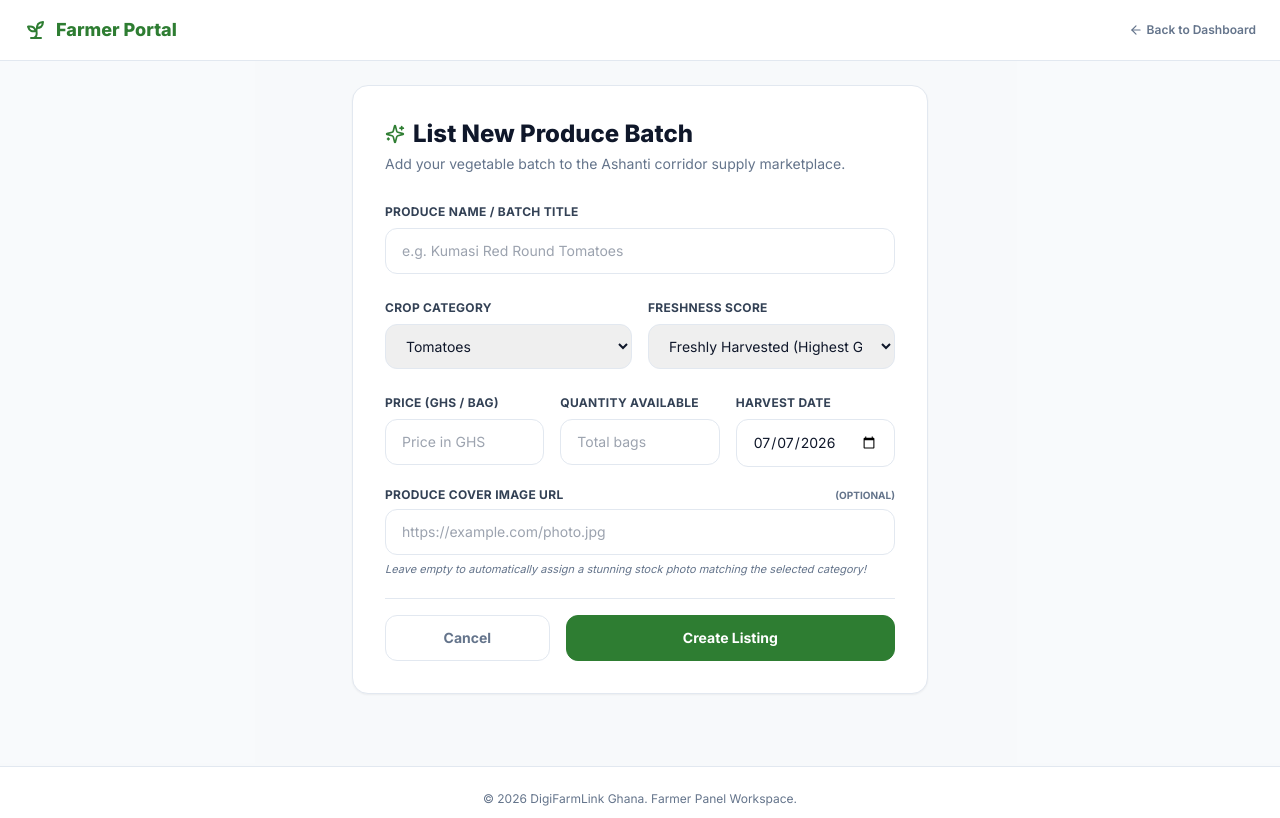
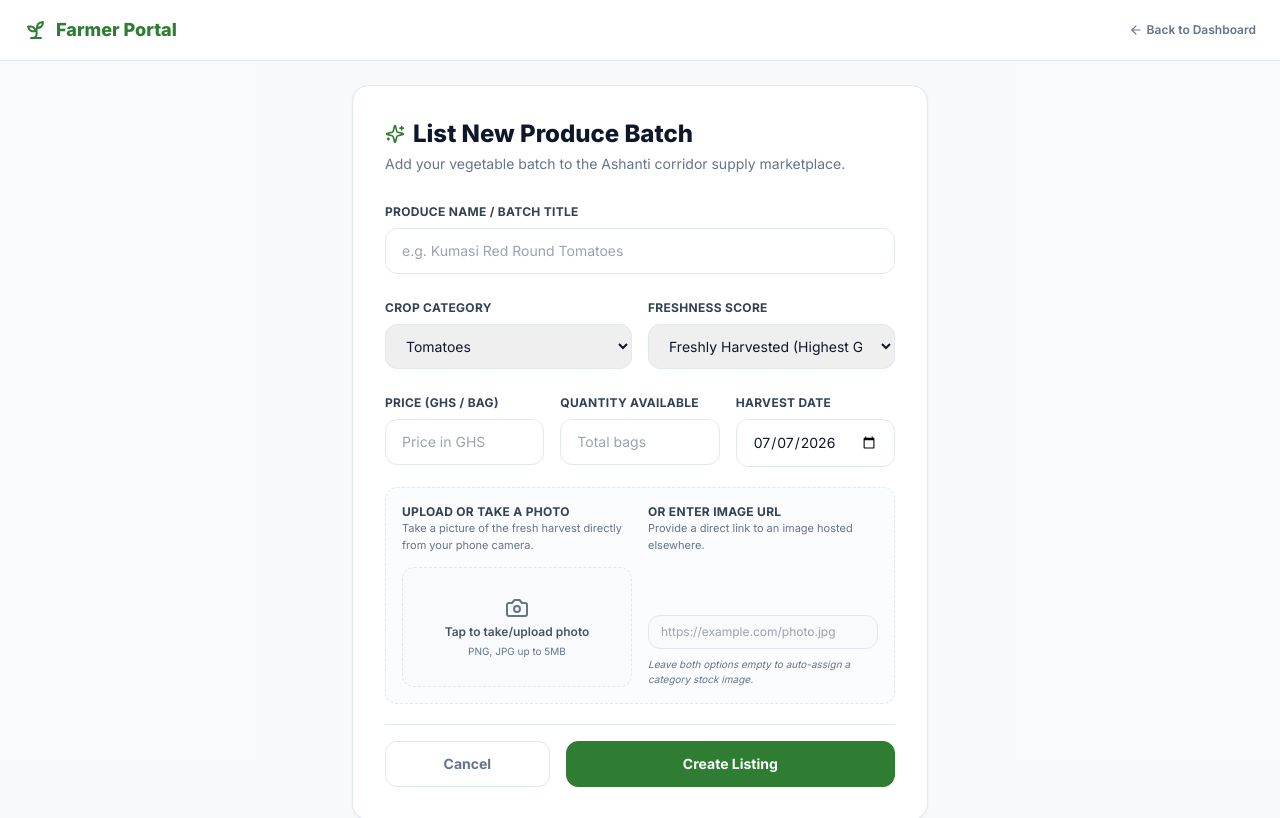
Before and after one commit to Mark-Finley/DigiFarmLink, a Next.js app: page /dashboard/farmer/produce/new in a window 1280 px wide. Shown: the top 818 px of the page. Built offline with nearby package versions, Linux system fonts and the light colour scheme.

Commit message:
clear product listings

```diff
--- a/app/dashboard/farmer/produce/new/page.tsx
+++ b/app/dashboard/farmer/produce/new/page.tsx
@@ -3,13 +3,37 @@
 import { useState, useTransition } from "react";
 import { useRouter } from "next/navigation";
 import Link from "next/link";
-import { Sprout, ArrowLeft, Loader2, Sparkles, AlertCircle } from "lucide-react";
+import { Sprout, ArrowLeft, Loader2, Sparkles, AlertCircle, Camera, X } from "lucide-react";
 import { createProduceAction } from "@/app/actions/produce";
 
 export default function NewProducePage() {
   const router = useRouter();
   const [error, setError] = useState<string | null>(null);
   const [isPending, startTransition] = useTransition();
+  const [previewUrl, setPreviewUrl] = useState<string | null>(null);
+
+  const handleFileChange = (e: React.ChangeEvent<HTMLInputElement>) => {
+    const file = e.target.files?.[0];
+    if (file) {
+      if (file.size > 5 * 1024 * 1024) {
+        setError("Image file size must be less than 5MB.");
+        return;
+      }
+      const reader = new FileReader();
+      reader.onloadend = () => {
+        setPreviewUrl(reader.result as string);
+      };
+      reader.readAsDataURL(file);
+    }
+  };
+
+  const handleRemoveImage = () => {
+    setPreviewUrl(null);
+    const input = document.getElementById("image_file") as HTMLInputElement;
+    if (input) {
+      input.value = "";
+    }
+  };
 
   const handleSubmit = (event: React.FormEvent<HTMLFormElement>) => {
     event.preventDefault();
@@ -26,6 +50,7 @@ export default function NewProducePage() {
         harvest_date: formData.get("harvest_date") as string,
         freshness: formData.get("freshness") as string,
         image_url: formData.get("image_url") as string,
+        image_base64: previewUrl || undefined,
       };
 
       const { queueOfflineAction } = require("@/hooks/useOfflineSync");
@@ -37,6 +62,9 @@ export default function NewProducePage() {
     }
 
     startTransition(async () => {
+      if (previewUrl) {
+        formData.append("image_base64", previewUrl);
+      }
       const result = await createProduceAction(formData);
       if (!result.success) {
         setError(result.error || "Failed to create crop listing.");
@@ -193,24 +221,85 @@ export default function NewProducePage() {
               </div>
             </div>
 
-            {/* Optional Image URL */}
-            <div className="space-y-1.5">
-              <div className="flex justify-between items-center">
-                <label htmlFor="image_url" className="text-xs font-bold text-slate-700 uppercase tracking-wide">
-                  Produce Cover Image URL
+            {/* Image Selection Block */}
+            <div className="grid grid-cols-1 md:grid-cols-2 gap-4 border border-dashed rounded-xl p-4 bg-slate-50/50">
+              {/* Option A: Upload or Take Photo */}
+              <div className="space-y-1.5 flex flex-col justify-between">
+                <div>
+                  <label className="text-xs font-bold text-slate-700 uppercase tracking-wide block">
+                    Upload or Take a Photo
                   </label>
-                <span className="text-[10px] text-muted-foreground uppercase font-bold">(Optional)</span>
+                  <p className="text-[11px] text-muted-foreground mb-2">
+                    Take a picture of the fresh harvest directly from your phone camera.
+                  </p>
                 </div>
+
+                <div className="flex-1 flex flex-col items-center justify-center border border-dashed rounded-xl p-3 bg-background hover:bg-slate-50 transition-colors relative min-h-[120px] cursor-pointer">
+                  {previewUrl ? (
+                    <div className="relative w-full h-28 rounded-lg overflow-hidden">
+                      {/* eslint-disable-next-line @next/next/no-img-element */}
+                      <img
+                        src={previewUrl}
+                        alt="Produce Preview"
+                        className="w-full h-full object-cover"
+                      />
+                      <button
+                        type="button"
+                        onClick={handleRemoveImage}
+                        className="absolute top-1.5 right-1.5 bg-destructive text-destructive-foreground p-1 rounded-full hover:bg-destructive/90 transition-colors shadow-sm z-10"
+                        aria-label="Remove image"
+                      >
+                        <X className="h-3.5 w-3.5" />
+                      </button>
+                    </div>
+                  ) : (
+                    <div className="text-center space-y-1 pointer-events-none">
+                      <Camera className="h-6 w-6 text-muted-foreground mx-auto" />
+                      <div className="text-xs font-semibold text-slate-600">
+                        <span>Tap to take/upload photo</span>
+                      </div>
+                      <p className="text-[10px] text-muted-foreground">PNG, JPG up to 5MB</p>
+                    </div>
+                  )}
+                  <input
+                    id="image_file"
+                    name="image_file"
+                    type="file"
+                    accept="image/*"
+                    onChange={handleFileChange}
+                    disabled={isPending}
+                    className="absolute inset-0 w-full h-full opacity-0 cursor-pointer"
+                  />
+                </div>
+              </div>
+
+              {/* Option B: Custom Image URL */}
+              <div className="space-y-1.5 flex flex-col justify-between">
+                <div>
+                  <label htmlFor="image_url" className="text-xs font-bold text-slate-700 uppercase tracking-wide block">
+                    Or Enter Image URL
+                  </label>
+                  <p className="text-[11px] text-muted-foreground mb-2">
+                    Provide a direct link to an image hosted elsewhere.
+                  </p>
+                </div>
+
+                <div className="flex-1 flex flex-col justify-end">
                   <input
                     id="image_url"
                     name="image_url"
                     type="url"
                     placeholder="https://example.com/photo.jpg"
-                className="w-full px-4 py-3 border rounded-xl text-sm focus:outline-none focus:ring-2 focus:ring-primary/20 focus:border-primary transition-all bg-muted/20"
+                    disabled={isPending || !!previewUrl}
+                    className="w-full px-3 py-2 border rounded-xl text-xs focus:outline-none focus:ring-2 focus:ring-primary/20 focus:border-primary transition-all bg-background disabled:opacity-50"
                   />
-              <p className="text-[11px] text-muted-foreground italic">
-                Leave empty to automatically assign a stunning stock photo matching the selected category!
+                  <p className="text-[10px] text-muted-foreground italic mt-2">
+                    {previewUrl
+                      ? "Clear the uploaded photo above to use an image URL."
+                      : "Leave both options empty to auto-assign a category stock image."}
                   </p>
+                </div>
+              </div>
             </div>
 
             <div className="flex gap-4 pt-4 border-t">
```
Also changed, not shown: app/actions/produce.ts (+59 -6 lines), utils/images.ts (+5 -5 lines). Lines whose indentation alone changed are shown as unchanged.
